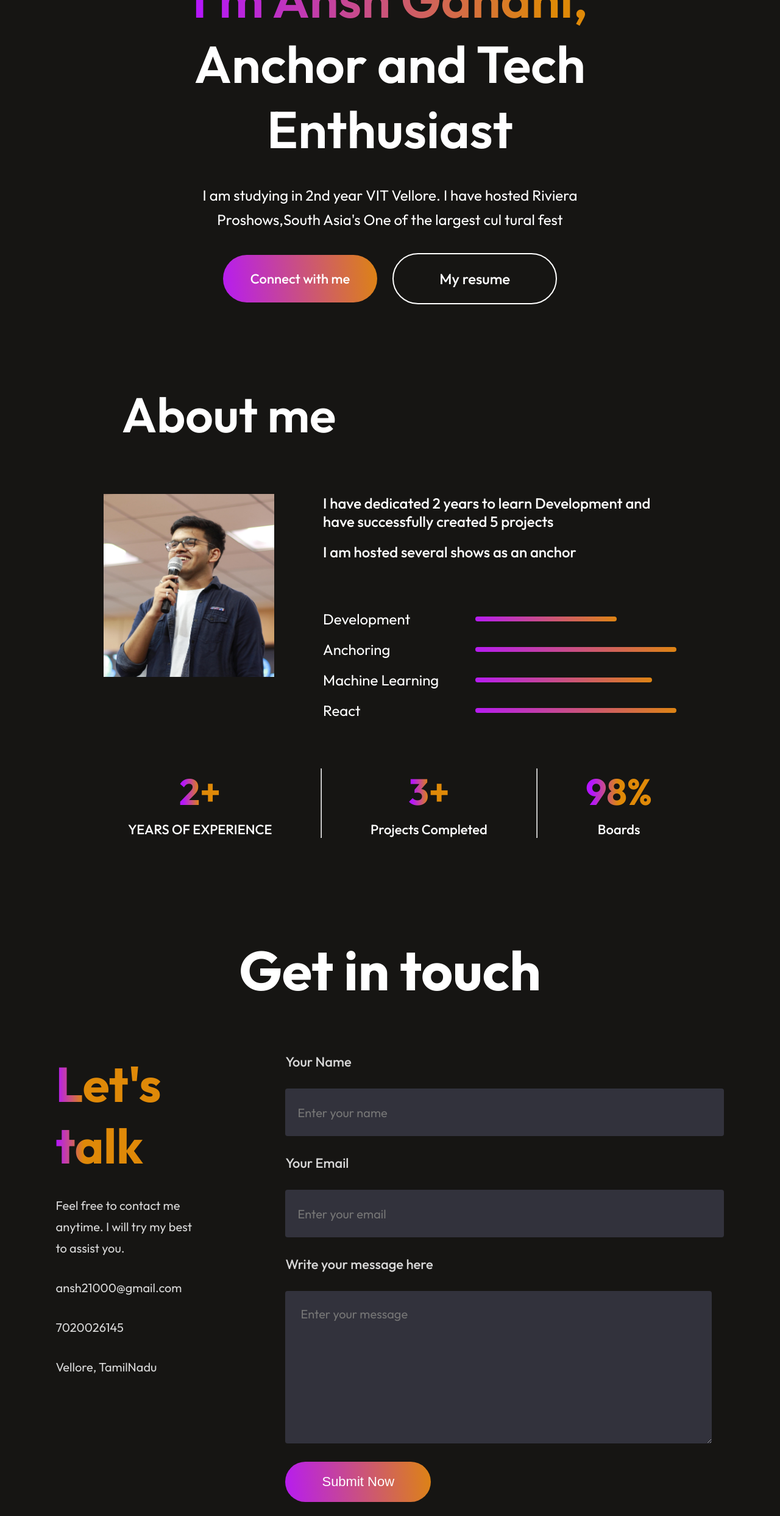
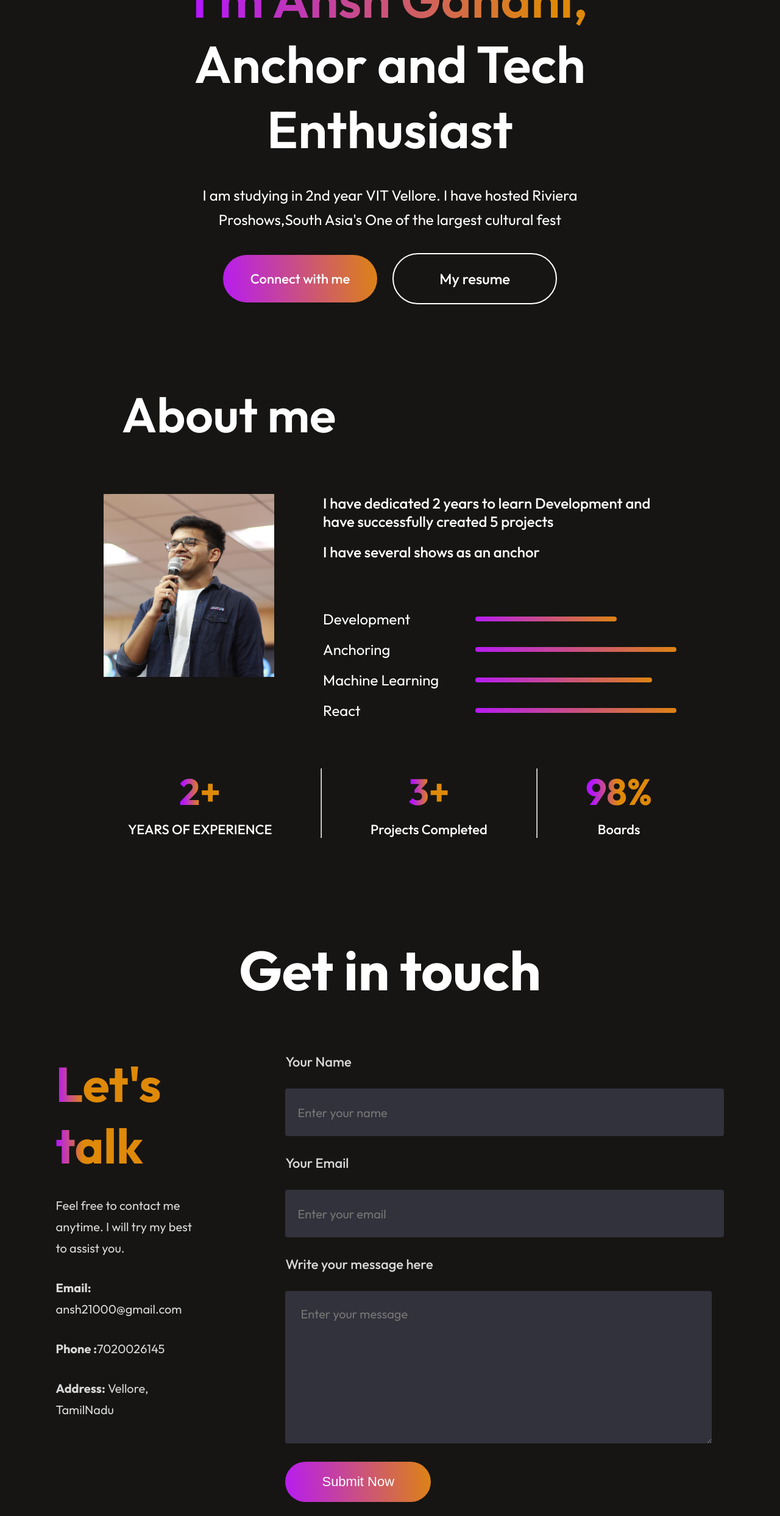
Before and after one commit to ansh-g-01/portfolio-react, a React (Vite) app: page / in a window 1280 px wide. Shown: the part 711-3197 px from the top of the page at 61% size. Built offline with nearby package versions, Linux system fonts and the light colour scheme.

Commit message:
Minor changes

```diff
--- a/src/Components/About/About.jsx
+++ b/src/Components/About/About.jsx
@@ -19,7 +19,7 @@ const About = () => {
             <div className="about-right">
                 <div className="about-para">
                     <p>I have dedicated 2 years to learn Development and have successfully created 5 projects</p>
-                    <p> I am hosted several shows as an anchor</p>
+                    <p> I have several shows as an anchor</p>
                 </div>
                 <div className="about-skills">
                     <div className="about-skill"><p>Development</p>< hr style={{width:"40%"}}/></div>
--- a/src/Components/Contact/Contact.jsx
+++ b/src/Components/Contact/Contact.jsx
@@ -16,13 +16,13 @@ const Contact = () => {
                 <h1>Let's talk</h1>
                 <p>Feel free to contact me anytime. I will try my best to assist you.</p>
                 <div className="contact-details">
-                    <div className="contact-detail"><p>ansh21000@gmail.com</p>
+                    <div className="contact-detail"><p><b>Email:</b> ansh21000@gmail.com</p>
                         <img src="" alt="" />
                     </div>
-                    <div className="contact-detail"><p>7020026145</p>
+                    <div className="contact-detail"><p><b>Phone :</b>7020026145</p>
                     <img src="" alt="" />
                     </div>
-                    <div className="contact-detail"><p>Vellore, TamilNadu</p>
+                    <div className="contact-detail"><p><b>Address:</b> Vellore, TamilNadu</p>
                     <img src="" alt="" />
 
                     </div>
--- a/src/Components/Hero/Hero.jsx
+++ b/src/Components/Hero/Hero.jsx
@@ -8,7 +8,7 @@ const Hero = () => {
     <div id='home' className='hero'>
       <img src={profile_img} alt=""  style={{ width: '300px', height: '330px'    }}/>
       <h1><span>I'm Ansh Gandhi,</span> Anchor and Tech Enthusiast</h1>
-      <p>I am studying in 2nd year VIT Vellore. I have hosted Riviera Proshows,South Asia's One of the largest cul  tural fest</p>
+      <p>I am studying in 2nd year VIT Vellore. I have hosted Riviera Proshows,South Asia's One of the largest cultural fest</p>
       <div className="hero-action">
         <div className="hero-connect"><AnchorLink className='anchor-link'  offset={50} href='#contact'>Connect with me</AnchorLink></div>
         <div className="hero-resume">My resume</div>
```
